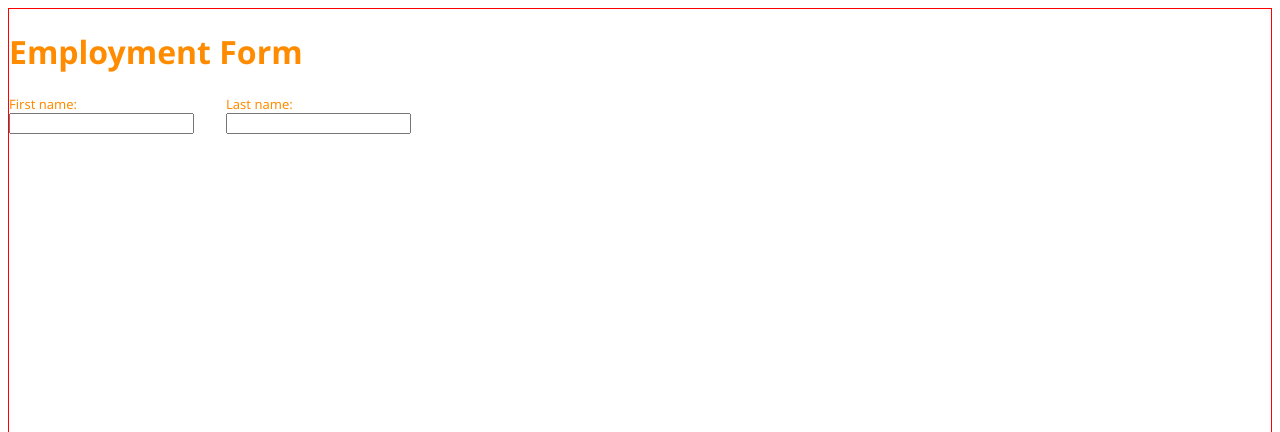
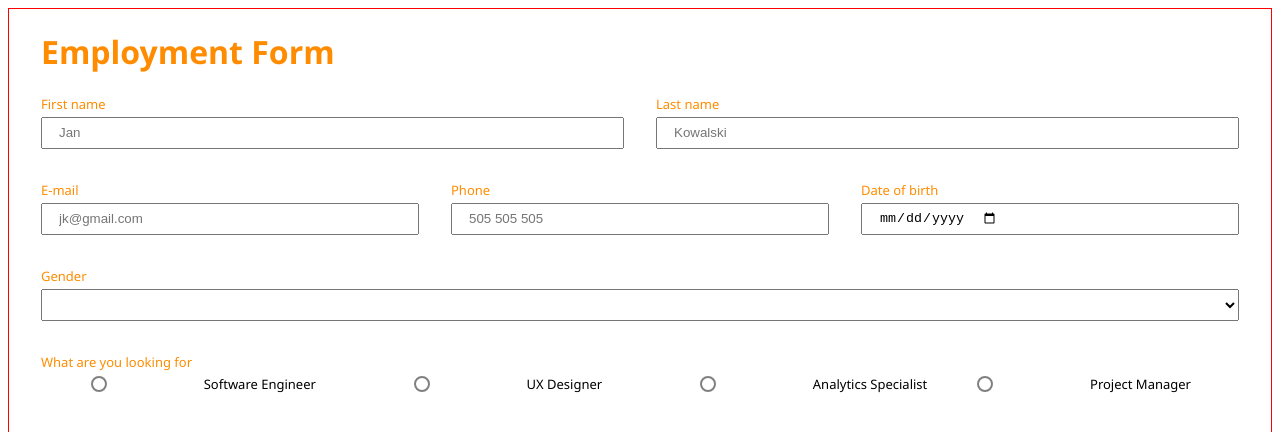
Before and after one commit to Meivelss/Frontend, a plain HTML site: page zajecia1/formularz/formularz.html in a window 1280 px wide. Shown: the top 432 px of the page. Drawn offline with Linux system fonts and the light colour scheme.

Commit message:
uodate formularza

```diff
--- a/zajecia1/formularz/formularz.html
+++ b/zajecia1/formularz/formularz.html
@@ -12,13 +12,58 @@
         Employment Form
     </h1>
     <form class="personal-form">
-      <div class="form">
-        <label for="fname">First name:</label><br>
-        <input type="text" id="fname" name="fname"><br>
+      <div class="row">
+        <div class="form">
+          <label for="fname">First name</label>
+          <input name="fname" id="fname" type="text" required placeholder="Jan">
+        </div>
+        <div class="form">
+          <label for="lname">Last name</label>
+          <input name="lname" id="lname" type="text" required placeholder="Kowalski">
+        </div>
       </div>
-      <div class="form">
-        <label for="lname">Last name:</label><br>
-        <input type="text" id="lname" name="lname">
+      <div class="row">
+        <div class="form">
+          <label for="email">E-mail</label>
+          <input name="email" id="email" type="email" required placeholder="jk@gmail.com">
+        </div>
+        <div class="form">
+          <label for="email">Phone</label>
+          <input name="phone" id="phone" type="tel" required placeholder="505 505 505">
+        </div>
+        <div class="form">
+          <label for="email">Date of birth</label>
+          <input name="dbirth" id="dbirth" type="date" required>
+        </div>
+      </div>
+      <div class="row">
+        <div class="form">
+          <label for="gender">Gender</label>
+          <select class="form" name="gender" id="gender">
+            <option value="" disabled selected></option>
+            <option value="male">Male</option>
+            <option value="female">Female</option>
+          </select>
+        </div>
+      </div>
+      <div class="row">
+        <div class="form">
+          <label>What are you looking for</label>
+          <div class="checkboxes">
+            <input type="checkbox" id="job1" name="job1" value="se">
+            <span></span>
+            <label for="job1">Software Engineer</label><br>
+            <input type="checkbox" id="job2" name="job2" value="ux">
+            <span></span>
+            <label for="job2">UX Designer</label><br>
+            <input type="checkbox" id="job3" name="job3" value="as">
+            <span></span>
+            <label for="job3">Analytics Specialist</label>
+            <input type="checkbox" id="job4" name="job4" value="pm">
+            <span></span>
+            <label for="job4">Project Manager</label>
+          </div>
+        </div>
       </div>
     </form>
   </div>
--- a/zajecia1/formularz/styles_formularz.css
+++ b/zajecia1/formularz/styles_formularz.css
@@ -1,6 +1,7 @@
 .container {
     min-height: 100vh;
     border: 1px solid red;
+    padding: 0 2rem 0 2rem;
 }
 
 .main-header {
@@ -9,18 +10,58 @@
     font-family: 'Segoe UI', Tahoma, Geneva, Verdana, sans-serif
 }
 
+.row {
+    display: flex;
+    gap: 2rem;
+}
+
 .personal-form {
-    width: 100%;
     color: darkorange;
     font-family: 'Segoe UI', Tahoma, Geneva, Verdana, sans-serif;
     font-size: small;
     display: flex;
+    flex-direction: column;
     gap: 2rem;
 }
 
-.personal-form>form {
-    width: 50%;
+.form {
+    width: 100%;
     display: flex;
     flex-direction: column;
     gap: 0.25rem;
 }
+
+.form > input, .form > select {
+    min-height: 2rem;
+    box-sizing: border-box;
+    display: flex;
+    padding-left: 1rem;
+}
+
+.checkboxes {
+    color: black;
+    display: flex;
+    justify-content: space-evenly;
+}
+
+.checkboxes>input {
+    width: 0.75rem;
+    height: 0.75rem;
+    border-radius: 100%;
+    appearance: none;
+    -webkit-appearance: none;
+    outline: 2px solid gray;
+    cursor: pointer;
+}
+
+.round-checkbox-label span {
+    width: 20px;
+    height: 20px;
+    border-radius: 50%;
+    background-color: white;
+    border: 2px solid #555;
+    display: inline-block;
+    position: relative;
+    margin-right: 8px;
+    transition: background-color 0.2s;
+}
```
Also changed, not shown: 1 other file.
